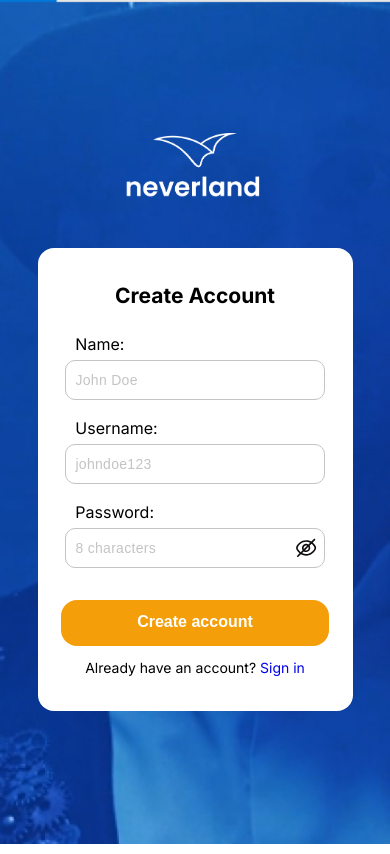
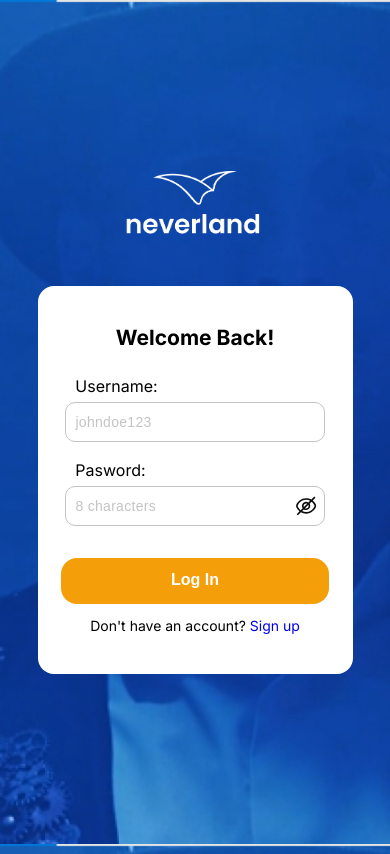
Before and after one commit to NEVERLAND-repository/Neverland-Client, a React (Create React App) app: page / in a window 390 px wide. Shown: the top 854 px of the page. Built offline with nearby package versions, Linux system fonts and the light colour scheme.

Commit message:
Completed Login Page and Responsive for mobile

```diff
--- a/src/App.jsx
+++ b/src/App.jsx
@@ -1,12 +1,12 @@
 import React from 'react';
 import './App.css';
 import SignUp from './pages/authPages/SignUp';
-// import LogIn from './pages/authPages/LogIn';
+import LogIn from './pages/authPages/LogIn';
 
 function App() {
   return (
     <div className="App">
-      {/* <LogIn /> */}
+      <LogIn />
       <SignUp />
     </div>
   );
```
